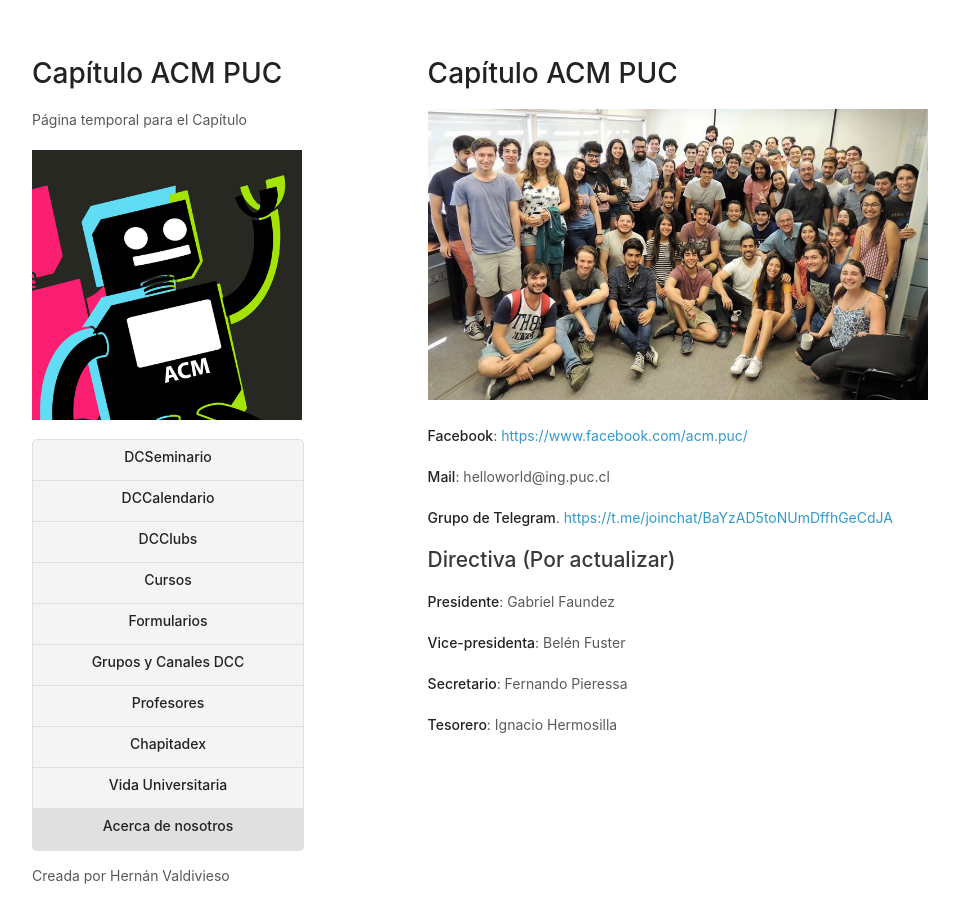
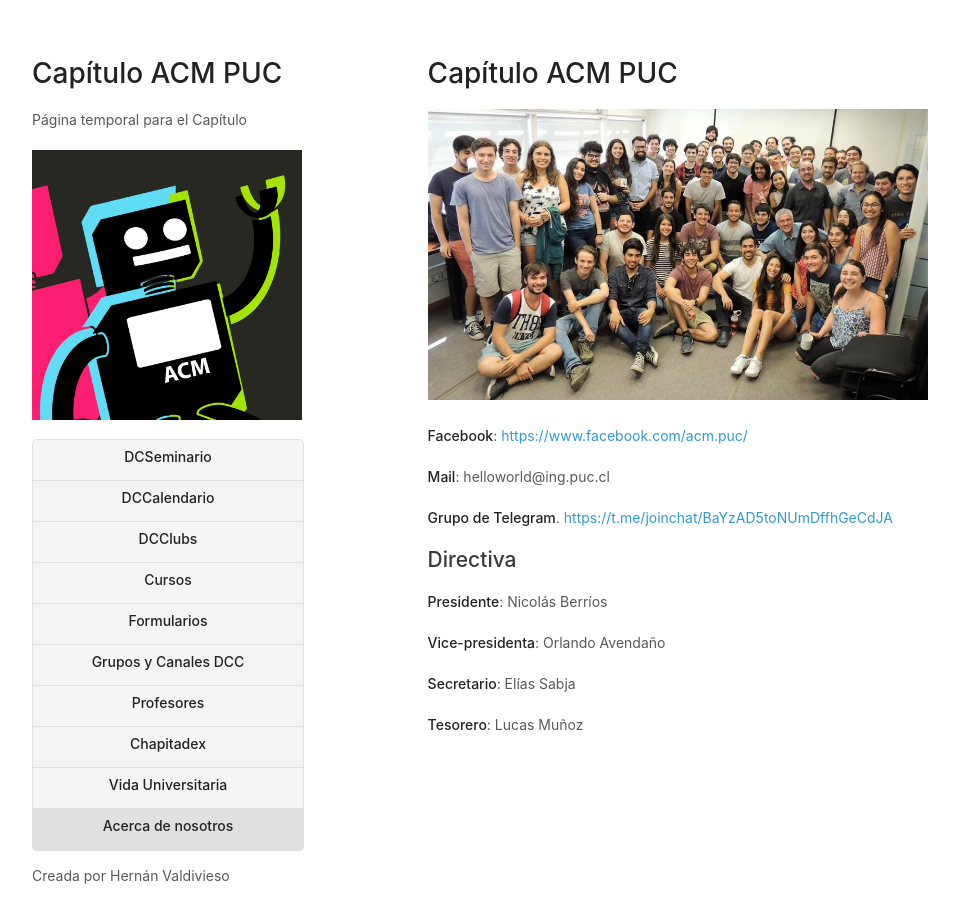
Before and after one commit to capitulo-acm-puc/capitulo-acm-puc.github.io, a Jekyll site: the page built from index.md, in a window 1280 px wide. Shown: the whole page, without its empty margins (178-1137 px from the left). Built offline with Jekyll 4.4.1, drawn with Linux system fonts in a browser that asks for light colours.

Commit message:
Update index.md

```diff
--- a/index.md
+++ b/index.md
@@ -13,12 +13,12 @@ title: Acerca de nosotros
 
 **Grupo de Telegram**. [https://t.me/joinchat/BaYzAD5toNUmDffhGeCdJA](https://t.me/joinchat/BaYzAD5toNUmDffhGeCdJA)
 
-## Directiva (Por actualizar)
+## Directiva
 
-**Presidente**: Gabriel Faundez
+**Presidente**: Nicolás Berríos
 
-**Vice-presidenta**: Belén Fuster
+**Vice-presidenta**: Orlando Avendaño
 
-**Secretario**: Fernando Pieressa
+**Secretario**: Elías Sabja
 
-**Tesorero**: Ignacio Hermosilla
+**Tesorero**: Lucas Muñoz
```
